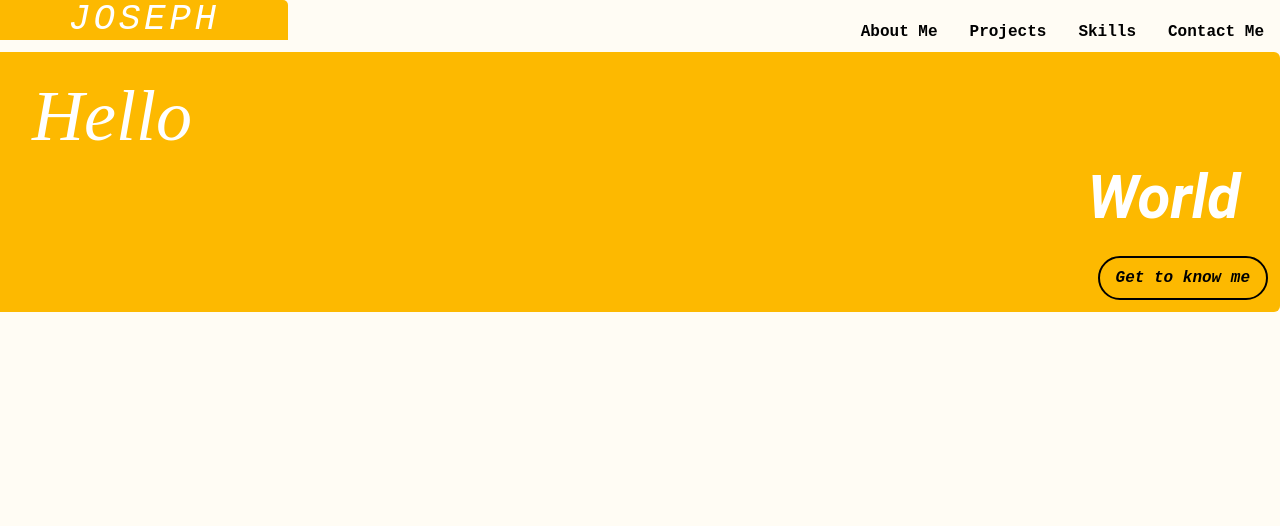
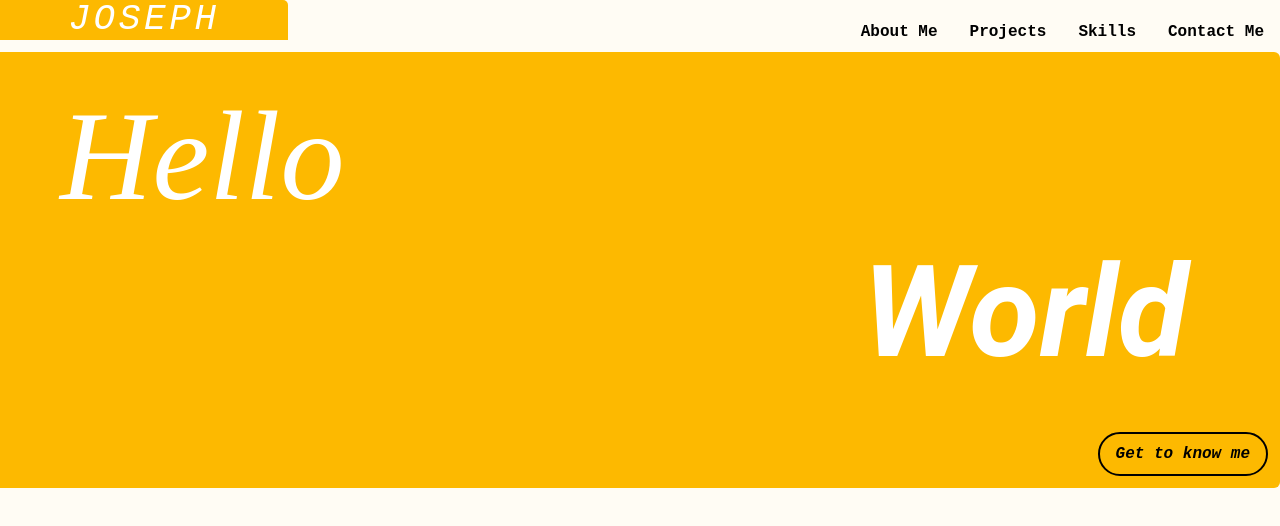
Before and after one commit to programmergeek/landing-page, a Next.js app in the folder landing-page/: page / in a window 1280 px wide. Shown: the top 526 px of the page. Built offline with nearby package versions, Linux system fonts and the light colour scheme.

Commit message:
increase text size and white space for tablets

```diff
--- a/landing-page/components/HeroBanner.tsx
+++ b/landing-page/components/HeroBanner.tsx
@@ -4,9 +4,9 @@ import { SecondaryButton } from './Buttons'
 export const HeroBanner: React.FC = () => {
     return (
         <div className='bg-folderYellow p-3 rounded-r-md'>
-            <h1 className='font-playfairDisplay text-7xl italic text-white font-medium pl-5 my-4'>Hello</h1>
-            <h1 className='font-roboto text-6xl italic text-white font-bold text-right pr-7'>World</h1>
-            <span className="flex justify-end mt-7">
+            <h1 className='font-playfairDisplay text-7xl sm:text-9xl italic text-white font-medium pl-12 my-7'>Hello</h1>
+            <h1 className='font-roboto text-6xl sm:text-9xl italic text-white font-bold text-right pr-20'>World</h1>
+            <span className="flex justify-end mt-7 sm:mt-14">
                 <SecondaryButton>Get to know me</SecondaryButton>
             </span>
         </div>
```
